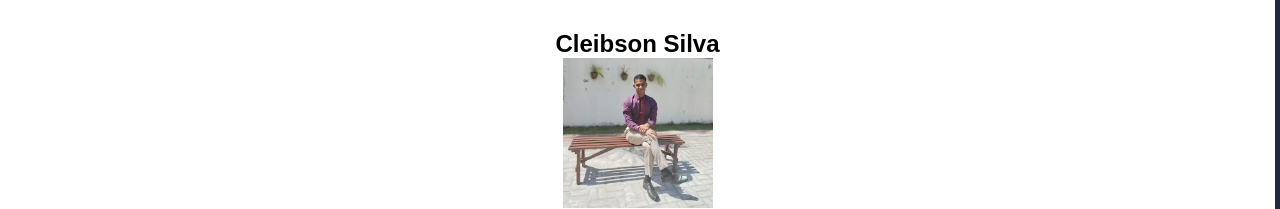
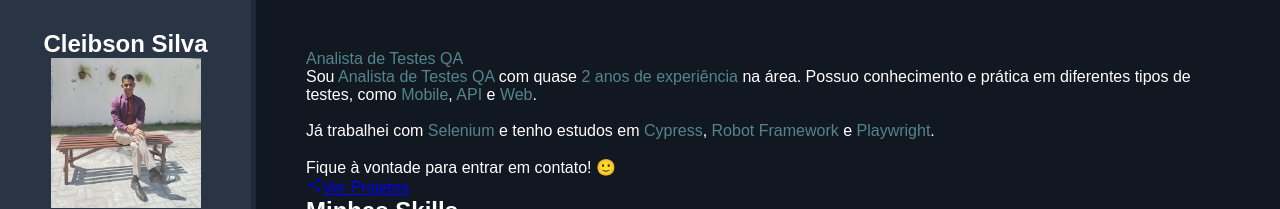
Before and after one commit to cleibsonsilva94/cleibsonsilva94.github.io, a plain HTML site: page Arquivos_Port/index.html in a window 1280 px wide. Shown: the top 209 px of the page. Drawn offline with nearby package versions, Linux system fonts and the light colour scheme.

Commit message:
uploading corrected HTML

```diff
--- a/Arquivos_Port/css/styles.css
+++ b/Arquivos_Port/css/styles.css
@@ -8,11 +8,11 @@ box-sizing: border-box;
 /* variable */
 :root {
 --main-color: #548689;
---main-text-color: #fff;
+--main-text-color: #FFF;
 --border-color: #999;
 --bio-border-color: #1E2A3A;
---bio-big-color: #1E2A3A;
---abaut-big-color: #548689;
+--bio-bg-color: #293544;
+--about-bg-color: #111821;
 }
 
 /* General */
--- a/Arquivos_Port/index.html
+++ b/Arquivos_Port/index.html
@@ -17,7 +17,7 @@
 </html>
 
 <body>
-  <main>
+  <main id="container">
     <aside id="bio-container">
       <h2>Cleibson Silva</h2>
       <img src="img/ImgPerfil.jpg" alt="Cleibson Silva">
@@ -34,9 +34,22 @@
       </div>
     </aside>
     <section id="about-container">
-      <h1 id="name"></h1>cleibson Silva</h1>
-      <p id="title"><span class="haghlght">Analista de testes Qa</span></p>
-      <p class="description">Sou um analista de testes a pouco menos de 2 anos</p>
+
+      <p id="title">
+        <span class="highlight">Analista de Testes QA</span>
+      </p>
+      <p class="description">
+        Sou <span class="highlight">Analista de Testes QA</span> com quase
+        <span class="highlight">2 anos de experiência</span> na área. Possuo conhecimento e prática em diferentes tipos
+        de testes, como
+        <span class="highlight">Mobile</span>,
+        <span class="highlight">API</span> e
+        <span class="highlight">Web</span>. <br><br>
+        Já trabalhei com <span class="highlight">Selenium</span> e tenho estudos em
+        <span class="highlight">Cypress</span>,
+        <span class="highlight">Robot Framework</span> e
+        <span class="highlight">Playwright</span>.<br><br>Fique à vontade para entrar em contato! 🙂
+      </p>
       <a href="https://github.com/cleibsonsilva94"><ion-icon name="share-social-outline"></ion-icon><span>Ver
           Projetos</span></ion-icon><a>
           <!-- Skills -->
@@ -78,8 +91,11 @@
             </div>
           </div>
     </section>
-    </aside>
   </main>
   <script type="module" src="https://unpkg.com/ionicons@7.1.0/dist/ionicons/ionicons.esm.js"></script>
   <script nomodule src="https://unpkg.com/ionicons@7.1.0/dist/ionicons/ionicons.js"></script>
 </body>
+
+</html>
+
+</html>
```
